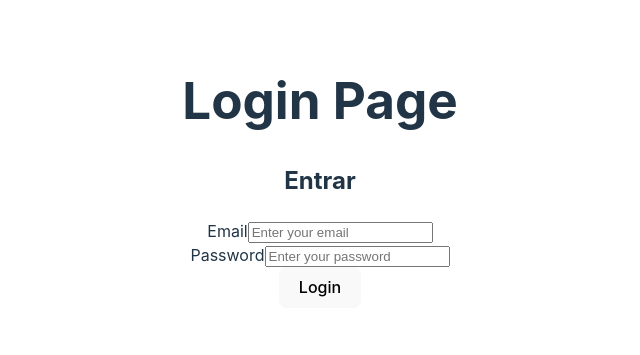
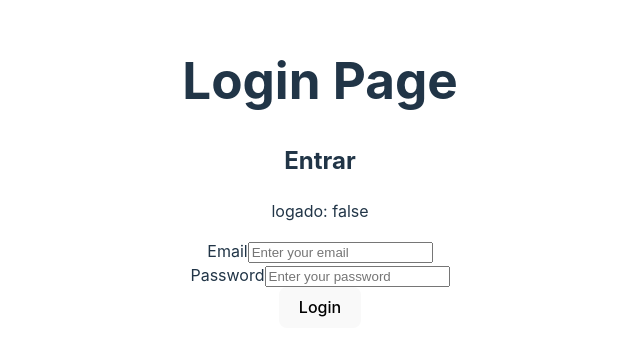
Before and after one commit to MatheusAraripe/desafio-anova, a React (Vite) app: page /login in a window 1280 px wide. Shown: the part 227-582 px from the top of the page, without its empty margins (320-960 px from the left). Built offline with nearby package versions, Linux system fonts and the light colour scheme.

Commit message:
feat: context adicionado para verificar se o osuário está logado

```diff
--- a/src/AppRoutes.jsx
+++ b/src/AppRoutes.jsx
@@ -1,3 +1,5 @@
+import React, {useState} from "react";
+
 import {
     BrowserRouter as Router,
     Route,
@@ -8,14 +10,32 @@ import {
 import LoginPage from "./pages/LoginPage";
 import HomePage from "./pages/HomePage";
 
+// Importe do context
+import { AuthContext } from "./contexts/auth";
+
 
 const AppRoutes = () => {
+
+    const [user, setUser] = useState(null);
+
+    const login = (email, password) => {
+        console.log("login", {email, password});
+        setUser({id: '1', email});
+    };
+
+    const logout = () => {
+        console.log("logout");
+    };
+
+
     return(
         <Router>
-            <Routes>
-                <Route exact path="/login" element={<LoginPage />} />
-                <Route exact path="/" element={<HomePage />} />
-            </Routes>
+            <AuthContext.Provider value={{authenticated: !!user, user, login, logout}}>
+                <Routes>
+                    <Route exact path="/login" element={<LoginPage />} />
+                    <Route exact path="/" element={<HomePage />} />
+                </Routes>
+            </AuthContext.Provider>
         </Router>
     )
 }
--- a/src/components/LoginForm.jsx
+++ b/src/components/LoginForm.jsx
@@ -1,4 +1,6 @@
-import React from 'react';
+import React, {useContext} from 'react';
+
+import { AuthContext } from '../contexts/auth';
 
 // React hook form
 import { useForm } from "react-hook-form";
@@ -17,12 +19,18 @@ const schema = yup.object({
 
 const LoginForm = () => {
 
+  const {authenticated, login} = useContext(AuthContext);
+
   const { register, handleSubmit: onSubmit, formState: { errors } } = useForm({resolver: yupResolver(schema)});
-  const handleSubmit = (data) => console.log(data);
+  const handleSubmit = (data) => {
+    console.log("Foii")
+    login(data.email, data.password)
+  };
 
   return (
       <div className="login-form">
         <h2>Entrar</h2>
+        <p>logado: {String(authenticated)}</p>
         <form onSubmit={onSubmit(handleSubmit)}>
           <div className="form-group">
             <label htmlFor='email'>Email</label>
--- /dev/null
+++ b/src/contexts/auth.jsx
@@ -0,0 +1,3 @@
+import {createContext} from "react";
+
+export const AuthContext = createContext();
```
